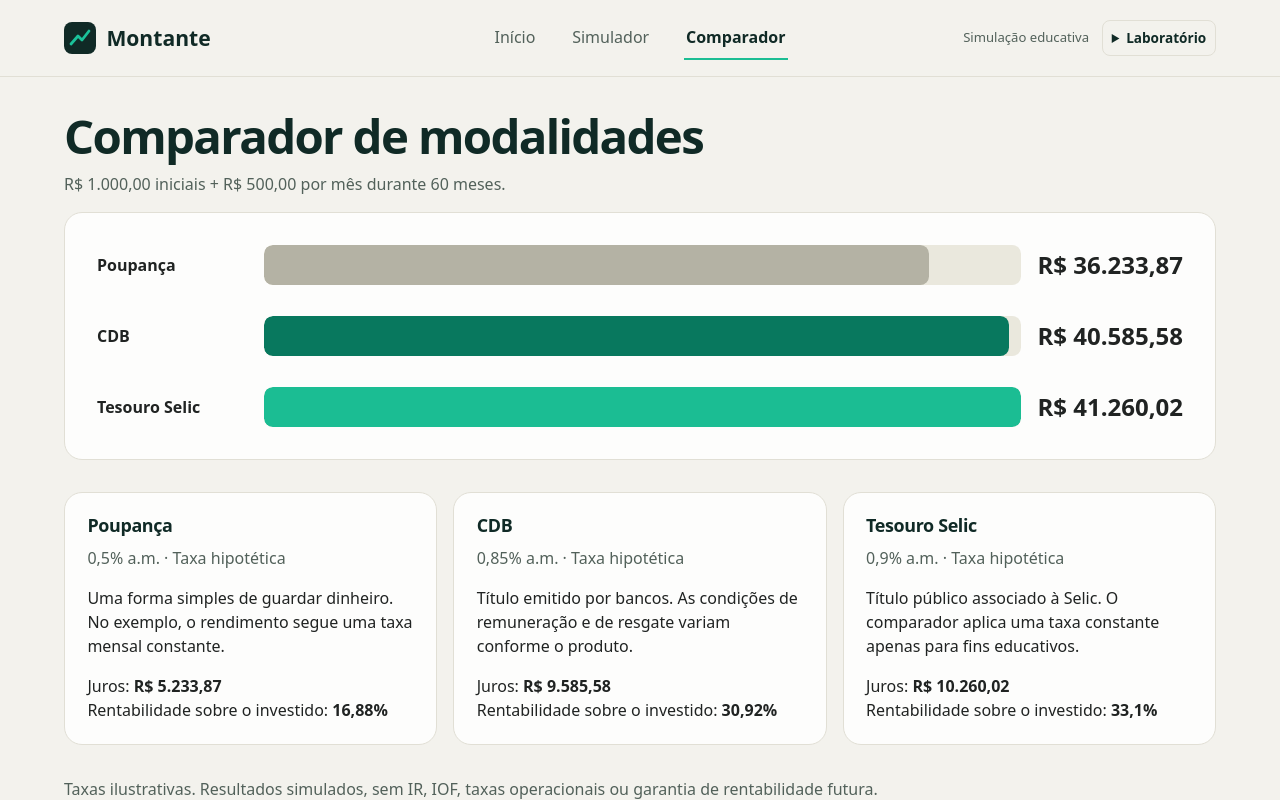
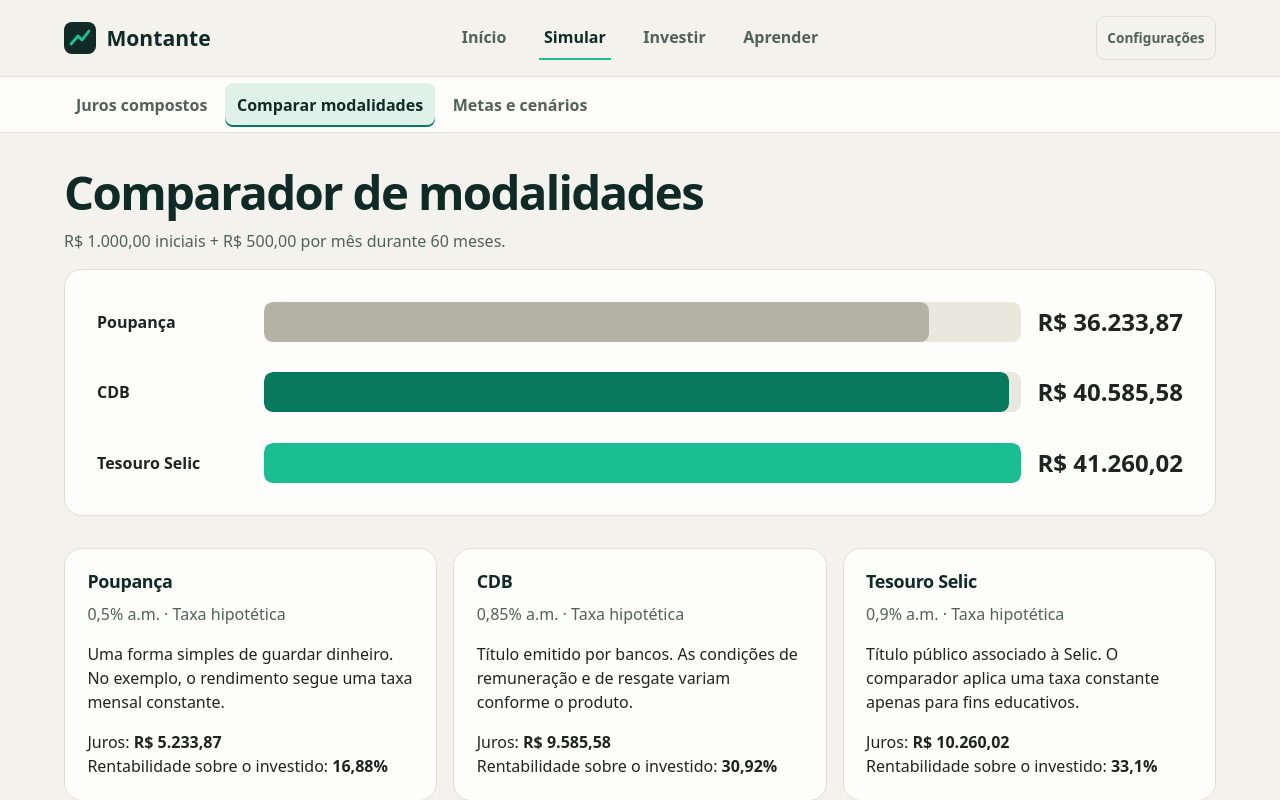
Before and after one commit to guilhermeahs/montante, a website with bundled scripts: page index.html in a window 1280 px wide. Both pictures are taken after a click on the link "Comparar modalidades". Shown: the top 800 px of the page. Built offline with nearby package versions, Linux system fonts and the light colour scheme.

Commit message:
feat: agrupa a navegação em quatro jornadas

```diff
--- a/css/styles.css
+++ b/css/styles.css
@@ -16,6 +16,7 @@
   --action-hover: #08785e;
   --emphasis: #102a26;
   --bar-bg: #eae8dd;
+  --nav-active: #dff1e8;
   --chart-green: #08785e;
   --chart-blue: #1a5d99;
   --chart-purple: #865398;
@@ -42,6 +43,7 @@
   --action-hover: #96edd6;
   --emphasis: #103d32;
   --bar-bg: #344a40;
+  --nav-active: #214639;
   --chart-green: #6bdec0;
   --chart-blue: #92c4ff;
   --chart-purple: #d7a6ef;
@@ -64,15 +66,17 @@ p:last-child { margin-bottom: 0; }
 .site-header { border-bottom: 1px solid var(--border); }
 .header-inner { min-height: 76px; display: grid; grid-template-columns: 1fr auto 1fr; align-items: center; gap: 1rem; }
 .brand { display: inline-flex; align-items: center; gap: .65rem; width: fit-content; font-size: 1.32rem; font-weight: 750; color: var(--ink); text-decoration: none; }
-nav { display: flex; align-items: center; gap: clamp(.75rem, 3vw, 2rem); }
-nav a { display: inline-block; color: var(--muted); text-decoration: none; padding: .55rem .15rem; border-bottom: 2px solid transparent; }
-nav a[aria-current="page"] { color: var(--ink); border-color: var(--mint); font-weight: 650; }
-.header-note { justify-self: end; color: var(--muted); font-size: .82rem; }
-.header-extras { display: flex; align-items: center; justify-content: end; gap: .8rem; min-width: 0; }
-.lab-menu { position: relative; font-size: .85rem; }
-.lab-menu summary { padding: .45rem .55rem; border: 1px solid var(--border); border-radius: 8px; }
-.lab-menu nav { display: grid; gap: .1rem; position: absolute; right: 0; z-index: 3; width: max-content; min-width: 13rem; padding: .5rem; background: var(--surface); border: 1px solid var(--border); border-radius: 10px; box-shadow: 0 8px 22px rgb(16 42 38 / .12); }
-.lab-menu nav a { padding: .45rem .65rem; }
+#primary-nav, #section-nav { display: flex; align-items: center; gap: clamp(.45rem, 2.2vw, 1.75rem); }
+#primary-nav a, #section-nav a, .settings-link { display: inline-flex; align-items: center; justify-content: center; min-height: 44px; color: var(--muted); text-decoration: none; font-weight: 600; }
+#primary-nav a { padding: .5rem .3rem; border-bottom: 2px solid transparent; }
+#primary-nav a:hover, #primary-nav a[aria-current] { color: var(--ink); border-color: var(--mint); }
+.settings-link { justify-self: end; padding: .35rem .65rem; border: 1px solid var(--border); border-radius: 9px; font-size: .85rem; }
+.settings-link:hover, .settings-link[aria-current] { color: var(--ink); background: var(--nav-active); }
+.section-bar { border-top: 1px solid var(--border); background: var(--surface); }
+#section-nav { gap: .35rem; padding-block: .35rem; }
+#section-nav a { padding: .35rem .75rem; border-radius: 8px; text-align: center; line-height: 1.25; }
+#section-nav a:hover { color: var(--ink); background: var(--bg); }
+#section-nav a[aria-current] { color: var(--ink); background: var(--nav-active); box-shadow: inset 0 -2px var(--green); }
 main { padding-block: var(--space) 3.5rem; min-height: 68vh; }
 main:focus { outline: none; }
 .hero { display: grid; grid-template-columns: 1.05fr 1fr; gap: clamp(1.5rem, 5vw, 5rem); align-items: center; padding-block: clamp(2rem, 5.5vw, 5.5rem); }
@@ -181,17 +185,16 @@ progress { display: block; width: 100%; margin: .5rem 0 1rem; accent-color: var(
   .bar-track { grid-row: 2; grid-column: 1 / -1; }
   .bar-row strong:last-child { grid-column: 2; grid-row: 1; }
 }
+@media (max-width: 680px) {
+  .header-inner { grid-template-columns: 1fr auto; gap: .25rem .6rem; padding-top: .7rem; }
+  #primary-nav { grid-row: 2; grid-column: 1 / -1; justify-content: space-between; }
+  #primary-nav a { flex: 1; font-size: .92rem; }
+  .settings-link { grid-row: 1; grid-column: 2; }
+  #section-nav a { flex: 1; padding-inline: .3rem; font-size: .82rem; }
+}
 @media (max-width: 600px) {
-  .header-inner { grid-template-columns: 1fr auto; gap: .25rem .6rem; padding-top: .7rem; }
-  nav { grid-row: 2; grid-column: 1 / -1; }
-  .header-note { grid-row: 1; grid-column: 2; }
-  .header-extras { grid-row: 1; grid-column: 2; }
-  .header-extras .header-note { display: none; }
   .metric-grid { grid-template-columns: repeat(2, minmax(0, 1fr)); }
   .metric { min-height: auto; }
   .metric.emphasis { grid-column: 1 / -1; }
   .chart text { font-size: 22px; }
 }
-@media (min-width: 601px) and (max-width: 920px) {
-  .header-extras .header-note { display: none; }
-}
--- a/index.html
+++ b/index.html
@@ -15,13 +15,10 @@
     <div class="shell header-inner">
       <a class="brand" href="#inicio"><img src="./assets/montante.svg" width="32" height="32" alt="">Montante</a>
       <nav id="primary-nav" aria-label="Navegação principal"></nav>
-      <div class="header-extras">
-        <span class="header-note">Simulação educativa</span>
-        <details id="lab-menu" class="lab-menu">
-          <summary>Laboratório</summary>
-          <nav id="lab-nav" aria-label="Laboratório educacional"></nav>
-        </details>
-      </div>
+      <a id="settings-link" class="settings-link" href="#dados">Configurações</a>
+    </div>
+    <div class="section-bar" hidden>
+      <nav id="section-nav" class="shell" aria-label="Navegação da seção"></nav>
     </div>
   </header>
   <main id="conteudo" class="shell" tabindex="-1">
--- a/js/app.js
+++ b/js/app.js
@@ -12,32 +12,53 @@ import { observeState, store } from './services/storage.js';
 
 const routes = new Map([
   ['inicio', { label: 'Início', render: renderHome }],
-  ['simulador', { label: 'Simulador', render: renderSimulator }],
-  ['comparador', { label: 'Comparador', render: renderComparator }],
-  ['painel', { label: 'Painel', render: renderDashboard, lab: true }],
-  ['mercado', { label: 'Mercado', render: renderMarket, lab: true }],
-  ['carteira', { label: 'Carteira', render: renderPortfolio, lab: true }],
-  ['metas', { label: 'Metas e cenários', render: renderGoals, lab: true }],
-  ['aprender', { label: 'Aprender', render: renderEducation, lab: true }],
-  ['dados', { label: 'Dados e demonstração', render: renderData, lab: true }]
+  ['simulador', { label: 'Juros compostos', render: renderSimulator }],
+  ['comparador', { label: 'Comparar modalidades', render: renderComparator }],
+  ['metas', { label: 'Metas e cenários', render: renderGoals }],
+  ['painel', { label: 'Visão geral', render: renderDashboard }],
+  ['mercado', { label: 'Mercado simulado', render: renderMarket }],
+  ['carteira', { label: 'Minha carteira', render: renderPortfolio }],
+  ['aprender', { label: 'Aprender', render: renderEducation }],
+  ['dados', { label: 'Dados e demonstração', render: renderData }]
 ]);
+const sections = [
+  { label: 'Início', entry: 'inicio' },
+  { label: 'Simular', entry: 'simulador', tabs: ['simulador', 'comparador', 'metas'] },
+  { label: 'Investir', entry: 'painel', tabs: ['painel', 'mercado', 'carteira'] },
+  { label: 'Aprender', entry: 'aprender' }
+];
+const aliases = new Map([['simular', 'simulador'], ['investir', 'painel']]);
 const main = document.querySelector('main');
 const nav = document.querySelector('#primary-nav');
-const labNav = document.querySelector('#lab-nav');
-const menu = document.querySelector('#lab-menu');
+const sectionNav = document.querySelector('#section-nav');
+const settings = document.querySelector('#settings-link');
 let current;
 let cleanup;
 
+function renderNavigation(id) {
+  const active = sections.find(section => section.entry === id || section.tabs?.includes(id));
+  nav.innerHTML = sections.map(section => {
+    const marker = section === active ? ` aria-current="${section.entry === id ? 'page' : 'location'}"` : '';
+    return `<a href="#${section.entry}"${marker}>${section.label}</a>`;
+  }).join('');
+  const tabs = active?.tabs ?? [];
+  sectionNav.parentElement.hidden = !tabs.length;
+  if (tabs.length) sectionNav.setAttribute('aria-label', 'Navegação de ' + active.label);
+  sectionNav.innerHTML = tabs.map(tab =>
+    `<a href="#${tab}"${tab === id ? ' aria-current="page"' : ''}>${routes.get(tab).label}</a>`
+  ).join('');
+  if (id === 'dados') settings.setAttribute('aria-current', 'page');
+  else settings.removeAttribute('aria-current');
+}
+
 function renderRoute() {
-  const requested = location.hash.slice(1);
-  if (requested === 'conteudo' && current) return;
+  const hash = location.hash.slice(1);
+  if (hash === 'conteudo' && current) return;
+  const requested = aliases.get(hash) ?? hash;
   const id = routes.has(requested) ? requested : 'inicio';
+  if (current === id) return;
   const route = routes.get(id);
-  const links = lab => [...routes].filter(([, entry]) => Boolean(entry.lab) === lab).map(([key, entry]) =>
-    `<a href="#${key}" ${id === key ? 'aria-current="page"' : ''}>${entry.label}</a>`).join('');
-  nav.innerHTML = links(false);
-  labNav.innerHTML = links(true);
-  menu.open = false;
+  renderNavigation(id);
   document.title = route.label + ' · Montante';
   cleanup?.();
   cleanup = undefined;
@@ -48,24 +69,17 @@ function renderRoute() {
     main.querySelector('h1').textContent = route.label;
     main.querySelector('.error').textContent = error.message;
   }
-  if (current && current !== id) {
+  if (current) {
     window.scrollTo(0, 0);
     main.focus({ preventScroll: true });
   }
   current = id;
 }
 
-labNav.addEventListener('click', () => { menu.open = false; });
 document.querySelector('.skip').addEventListener('click', event => {
   event.preventDefault();
   main.focus();
   main.scrollIntoView();
-});
-document.addEventListener('keydown', event => {
-  if (event.key === 'Escape' && menu.open) {
-    menu.open = false;
-    menu.querySelector('summary').focus();
-  }
 });
 window.addEventListener('hashchange', renderRoute);
 function applyTheme(state) { document.documentElement.dataset.theme = state.theme; }
--- a/scripts/smoke-core.cjs
+++ b/scripts/smoke-core.cjs
@@ -62,7 +62,7 @@ async (page) => {
   await contains(page.locator('.bar-row').first(), '31.000,00');
   await page.getByRole('button', { name: 'Restaurar taxas padrão' }).click();
   await contains(page.locator('.bar-row').first(), '36.233,87');
-  await page.getByRole('link', { name: 'Simulador', exact: true }).click();
+  await page.getByRole('navigation', { name: 'Navegação principal' }).getByRole('link', { name: 'Simular', exact: true }).click();
   await page.getByRole('button', { name: 'Excluir', exact: true }).click();
   await page.getByRole('dialog').getByRole('button', { name: 'Excluir simulação' }).click();
   await page.getByText('Simulação excluída.', { exact: true }).waitFor();
--- a/scripts/smoke-education.cjs
+++ b/scripts/smoke-education.cjs
@@ -14,7 +14,8 @@ async (page) => {
   await page.setViewportSize({ width: 1440, height: 900 });
   await page.goto(origin);
   await page.evaluate(() => localStorage.removeItem('montante.state'));
-  await page.getByRole('link', { name: 'Metas e cenários', exact: true }).click();
+  await page.getByRole('navigation', { name: 'Navegação principal' }).getByRole('link', { name: 'Simular', exact: true }).click();
+  await page.getByRole('navigation', { name: 'Navegação de Simular' }).getByRole('link', { name: 'Metas e cenários', exact: true }).click();
   await includes('#goal-result', '39.924,92');
   verify(await page.locator('#clear-goal').isHidden(), 'Nova meta aparece sem uma meta em edição');
   const target = page.getByLabel('Valor-alvo (R$)', { exact: true });
@@ -45,7 +46,7 @@ async (page) => {
 
   await page.goto(origin + '/#painel');
   await includes('#dashboard-goals', 'Reserva do semestre');
-  await page.getByRole('link', { name: 'Aprender', exact: true }).click();
+  await page.getByRole('navigation', { name: 'Navegação principal' }).getByRole('link', { name: 'Aprender', exact: true }).click();
   await page.getByLabel('Buscar no glossário').fill('inflacao');
   await page.getByRole('heading', { name: 'Inflação', exact: true }).waitFor();
   await page.getByLabel('Buscar no glossário').fill('xyzabc');
--- a/scripts/smoke-lab.cjs
+++ b/scripts/smoke-lab.cjs
@@ -23,8 +23,8 @@ async (page) => {
   await page.setViewportSize({ width: 1440, height: 950 });
   await page.goto(origin);
   await page.evaluate(() => localStorage.removeItem('montante.state'));
-  await page.getByText('Laboratório', { exact: true }).click();
-  await page.getByRole('navigation', { name: 'Laboratório educacional' }).getByRole('link', { name: 'Mercado', exact: true }).click();
+  await page.getByRole('navigation', { name: 'Navegação principal' }).getByRole('link', { name: 'Investir', exact: true }).click();
+  await page.getByRole('navigation', { name: 'Navegação de Investir' }).getByRole('link', { name: 'Mercado simulado', exact: true }).click();
   await expect('#market-time', 'Pausado');
   verify(await page.locator('#market-assets tbody tr').count() === 18, 'Catálogo incompleto');
   await page.getByLabel('Categoria', { exact: true }).selectOption('Criptomoedas');
```
Also changed, not shown: CONTINUIDADE.md (+1 -1 lines), scripts/smoke-navigation.cjs (added, +65 -0 lines).
